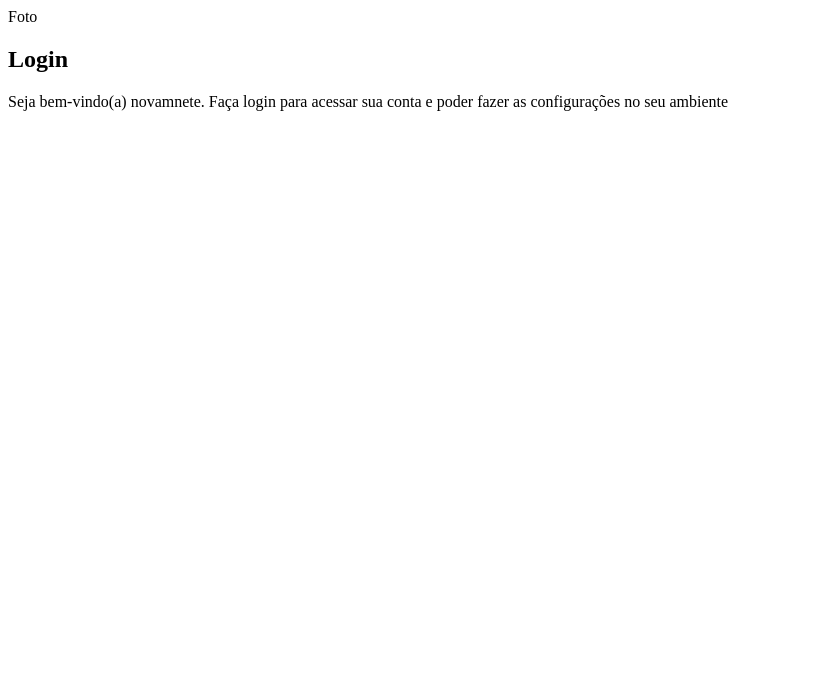
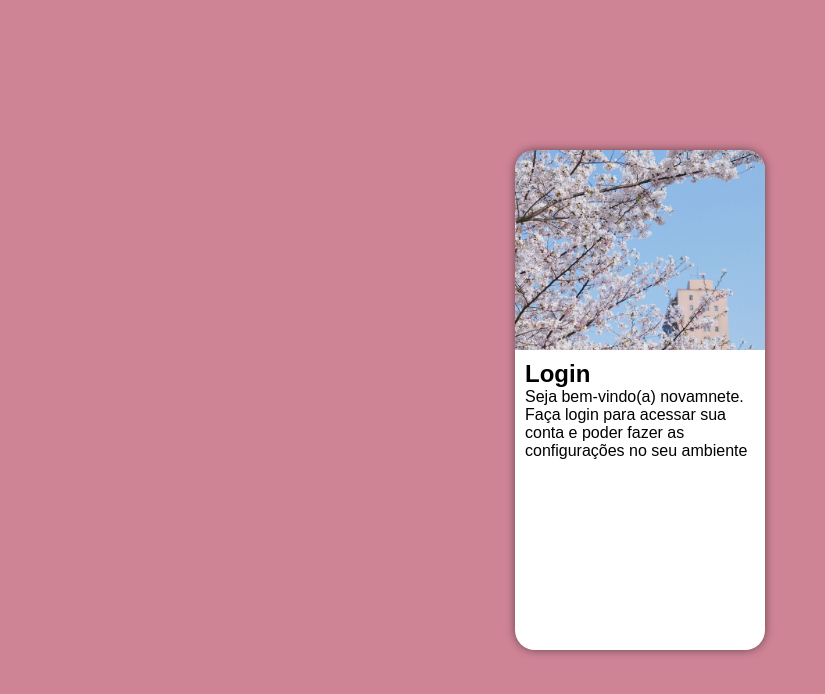
Before and after one commit to anapaulapereira577/projeto-login, a plain HTML site: page index.html in a window 1280 px wide. Shown: the whole page, without its empty margins (0-825 px from the left). Drawn offline with Linux system fonts and the light colour scheme.

Commit message:
adicionei estilo

```diff
--- a/estilos/style.css
+++ b/estilos/style.css
@@ -2,7 +2,54 @@
 
 /*
 Paleta de cores
+#cf8496
 #ffd1dc
 #cfdbc5
 #d8bfd8
-/*
+*/
+
+*{
+    font-family: Arial, Helvetica, sans-serif;
+    padding: 0px;
+    margin: 0px;
+    box-sizing: border-box;
+}
+
+body, html {
+    background-color: #cf8496;
+    height:100vh ;
+    width: 100vw;
+
+}
+
+main{
+ position: relative;
+  height: 100vh;
+  width: 100vw;
+}
+
+section#login {
+    position: absolute;
+    top: 50%;
+    left: 50%;
+    transform:translate(-50%, -50%);
+    overflow: hidden;
+
+    background-color: white;
+    width: 250px;
+    height: 500px;
+    border-radius: 20px;
+    box-shadow: 0px 0px 10px rgba(0, 0, 0, 0.493);
+}
+
+section#login > div#imagem {
+    display: block;
+    background: #cf8496 url(../imagens/sakura.jpg) no-repeat;
+    background-size: cover;
+    height: 200px;
+}
+
+section#login > div#formulario {
+    display: block;
+    padding: 10px;
+}
--- a/index.html
+++ b/index.html
@@ -11,7 +11,7 @@
 <body>
     <main>
         <section id="login">
-            Foto
+
             <div id="imagem">
 
             </div>
```
Also changed, not shown: imagens/sakura.jpg (added).
